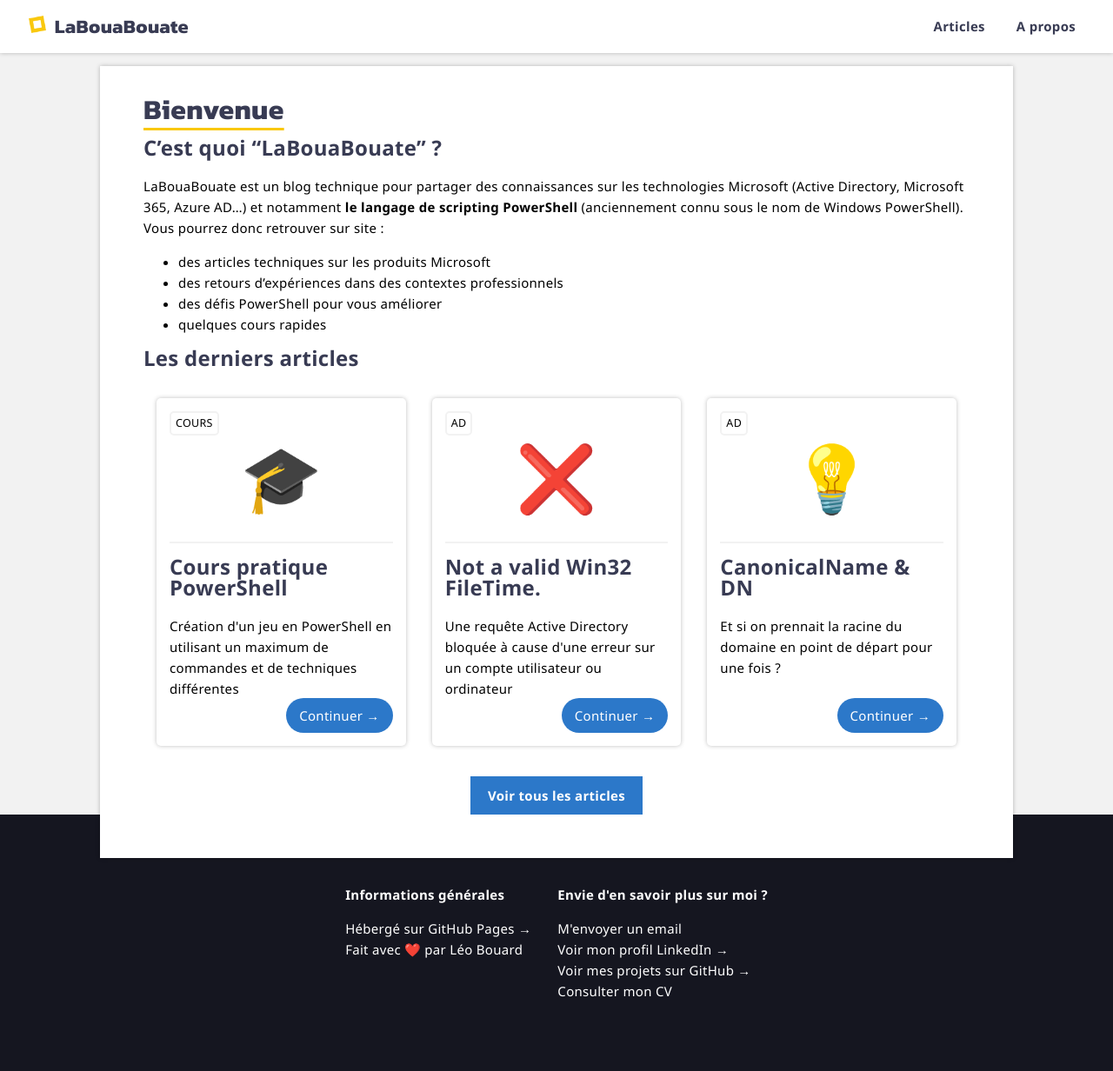
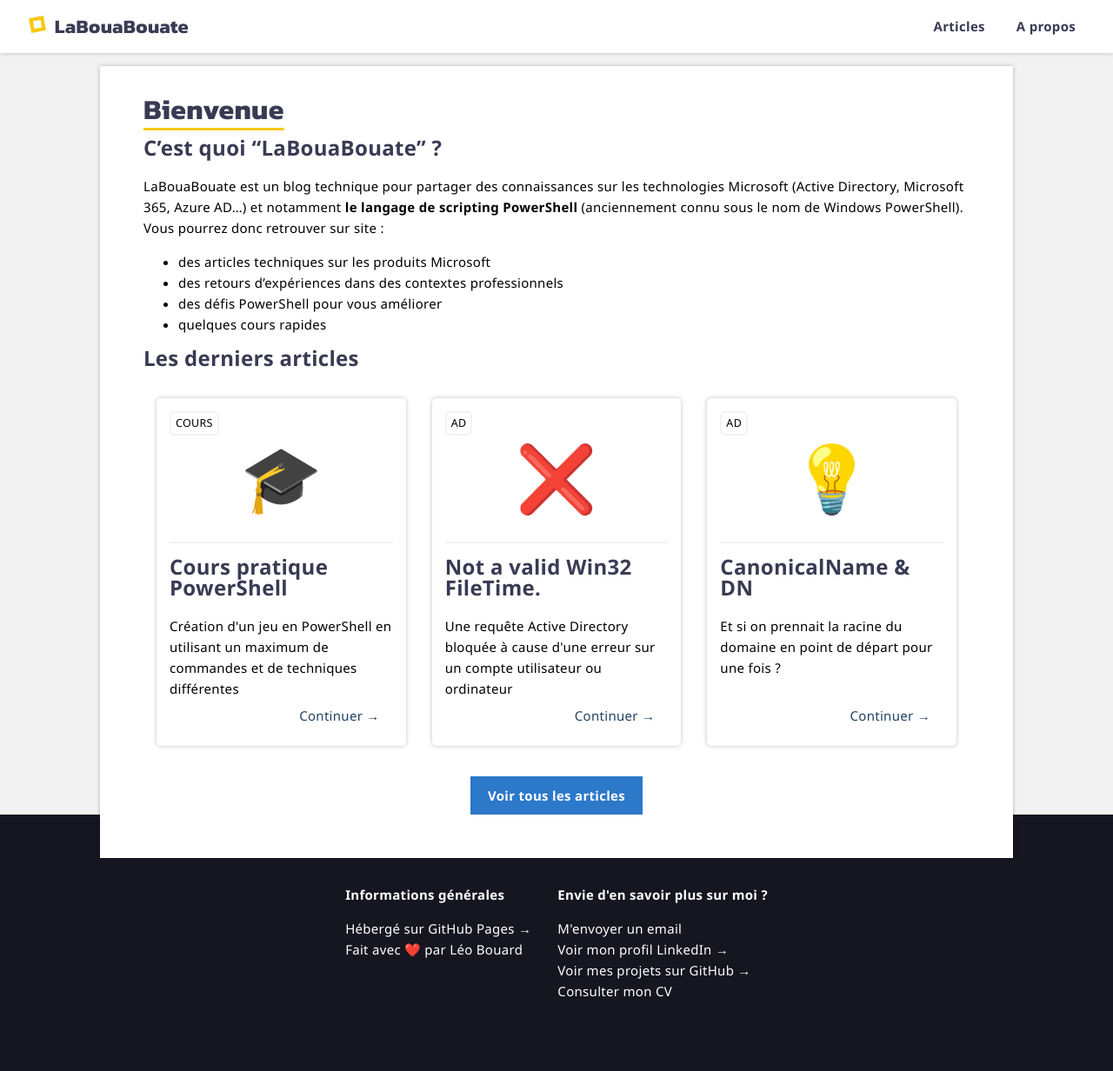
Before and after one commit to leobouard/leobouard.github.io, a Jekyll site: the page built from index.md, in a window 1280 px wide. Shown: the whole page at 87% size. Built offline with Jekyll 4.4.1, drawn with Linux system fonts in a browser that asks for light colours; some web fonts are replaced; our own code applies the rules of GitHub Pages for plain Markdown files.

Commit message:
Update posts.scss

```diff
--- a/assets/css/posts.scss
+++ b/assets/css/posts.scss
@@ -61,9 +61,7 @@
     bottom: 15px;
     right: 15px;
     padding: 8px 15px;
-    background-color:#2c78c9;
     border-radius: 20px;
-    color: #fff;
 }
 
 .articleButton:hover {
```
